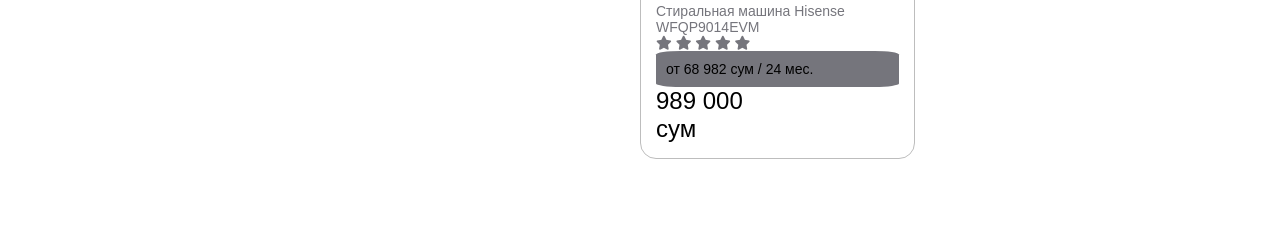
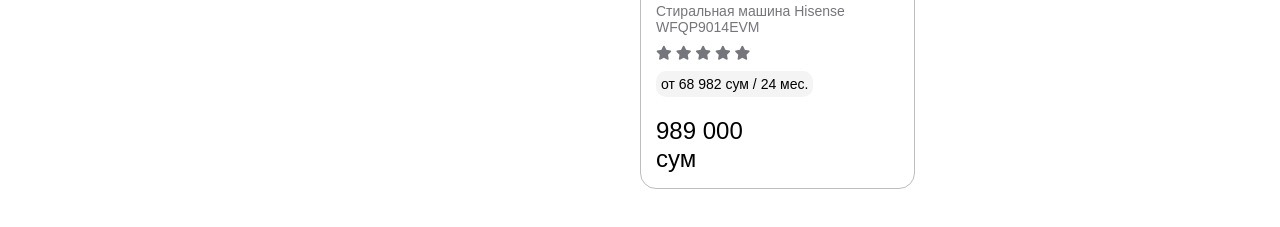
Before and after one commit to abdulazizsaidovcode/texnomart, a plain HTML site: page html/index.html in a window 1280 px wide. Shown: the part 1305-1532 px from the top of the page. Drawn offline with nearby package versions, Linux system fonts and the light colour scheme.

Commit message:
salom
Signed-off-by: Abdulazizsaidovcode <Abdulazizbey5@gmail.com>

```diff
--- a/scss/all-blocks/_products.scss
+++ b/scss/all-blocks/_products.scss
@@ -28,15 +28,19 @@
                 color: $discribtion-text-color-2;
             }
             .new__product__stars {
+                margin: $defolt--width-10-px 0;
                 font-size: $medium-text;
                 color: $discribtion-text-color-2;
             }
             .new__product__rasrochka {
-                padding: $defolt--width-10-px;
+                width: $defolt--width-max-content;
+                padding: $defolt--width-5-px;
                 font-size: $medium-text;
                 background: $bg-3-color;
-                color: $defolt-text-color-2;
-                border-radius: $defolt--width-10-persent;
+                color: $defolt-text-color;
+                border-radius: $defolt--width-10-px;
+                margin-bottom: $defolt--width-20-px ;
+
             }
         }
 
--- a/scss/all-blocks/_variables.scss
+++ b/scss/all-blocks/_variables.scss
@@ -11,7 +11,7 @@
 //------------- font colors-------------
 
 $defolt-text-color: #000000;
-$defolt-text-color-2: #000000;
+$defolt-text-color-2: #fff;
 $discribtion-text-color: #bdbdbd;
 $discribtion-text-color-2: #75757c;
 $hover-text-color: #fbc100;
@@ -20,7 +20,7 @@
 
 $bg-1-color: #f5f5f5;
 $bg-2-color: #333333;
-$bg-3-color: #75757c;
+$bg-3-color: #f4f4f4;
 $bg-4-color: #fbc100;
 $bg-5-color: #fff;
 
```
Also changed, not shown: scss/main.css, 1 other file.
